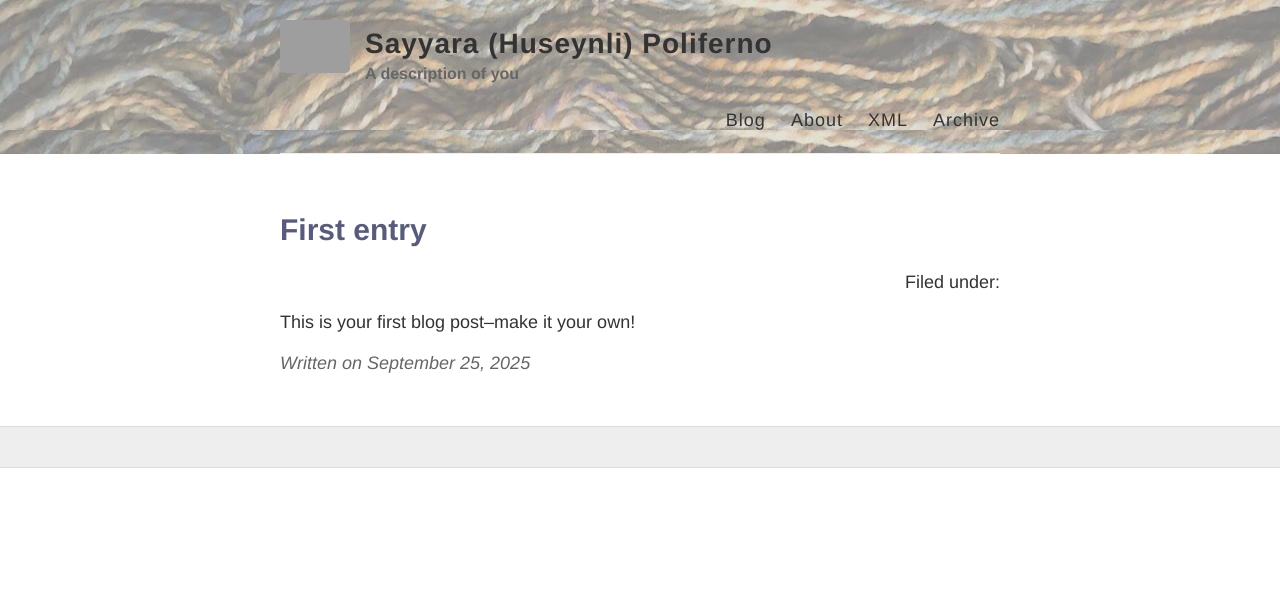
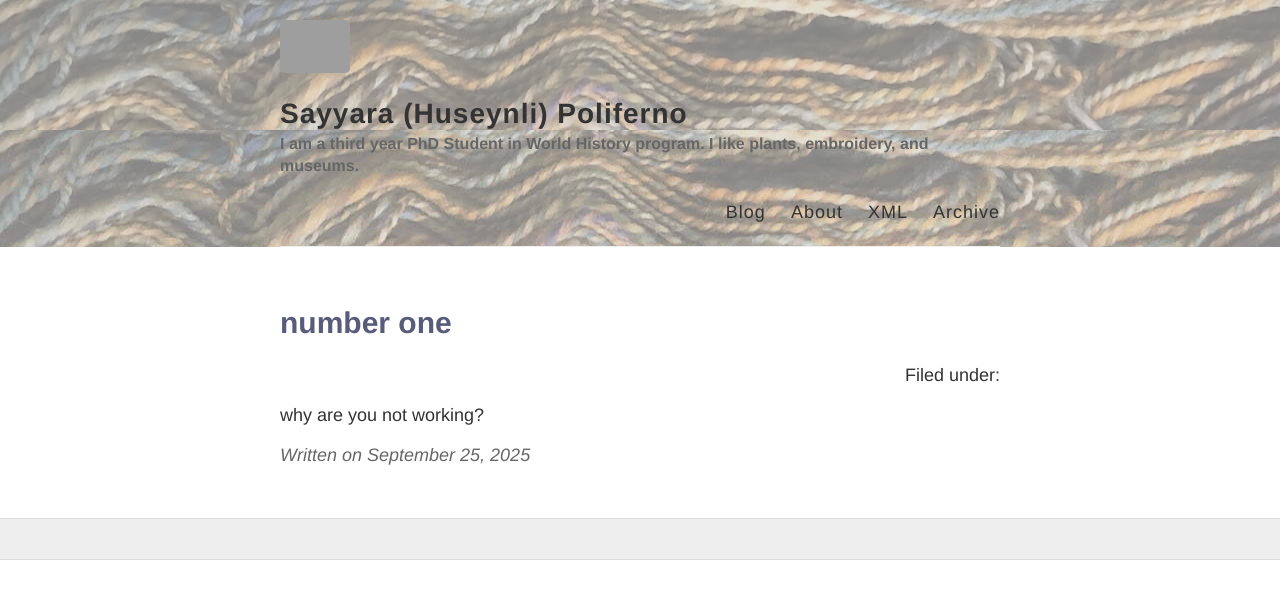
Before and after one commit to sayyarahuseynli/sayyarahuseynli.github.io, a Jekyll site: the page built from _posts/2025-09-25-First-entry.md, in a window 1280 px wide. Shown: the top 599 px of the page. Built offline with Jekyll 4.4.1, drawn with Linux system fonts in a browser that asks for light colours; grey boxes are pictures that could not be loaded.

Commit message:
post edit 4

```diff
--- a/_config.yml
+++ b/_config.yml
@@ -6,7 +6,7 @@
 name: Sayyara (Huseynli) Poliferno
 
 # Short bio or description (displayed in the header)
-description: A description of you
+description: I am a third year PhD Student in World History program. I like plants, embroidery, and museums.
 
 # URL of your avatar or profile pic
 avatar: https://raw.githubusercontent.com/[sayyarahuseynli]/[sayyarahuseynli].github.io/master/images/[avatarimage].jpg
--- a/_posts/2025-09-25-First-entry.md
+++ b/_posts/2025-09-25-First-entry.md
@@ -1,6 +1,6 @@
 ---
 layout: post
-title: First entry
+title: number one
 ---
 
-This is your first blog post--make it your own!
+why are you not working?
```
